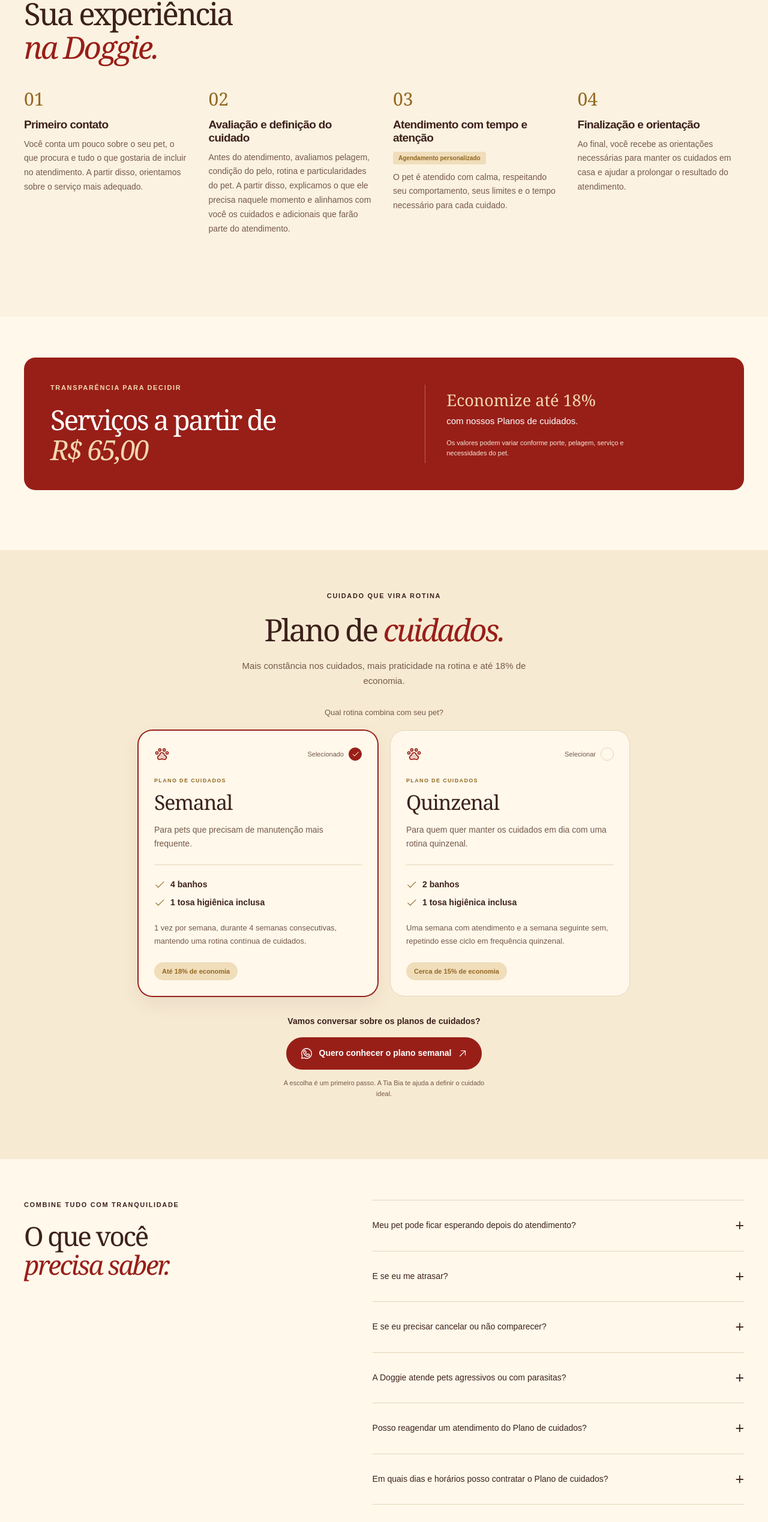
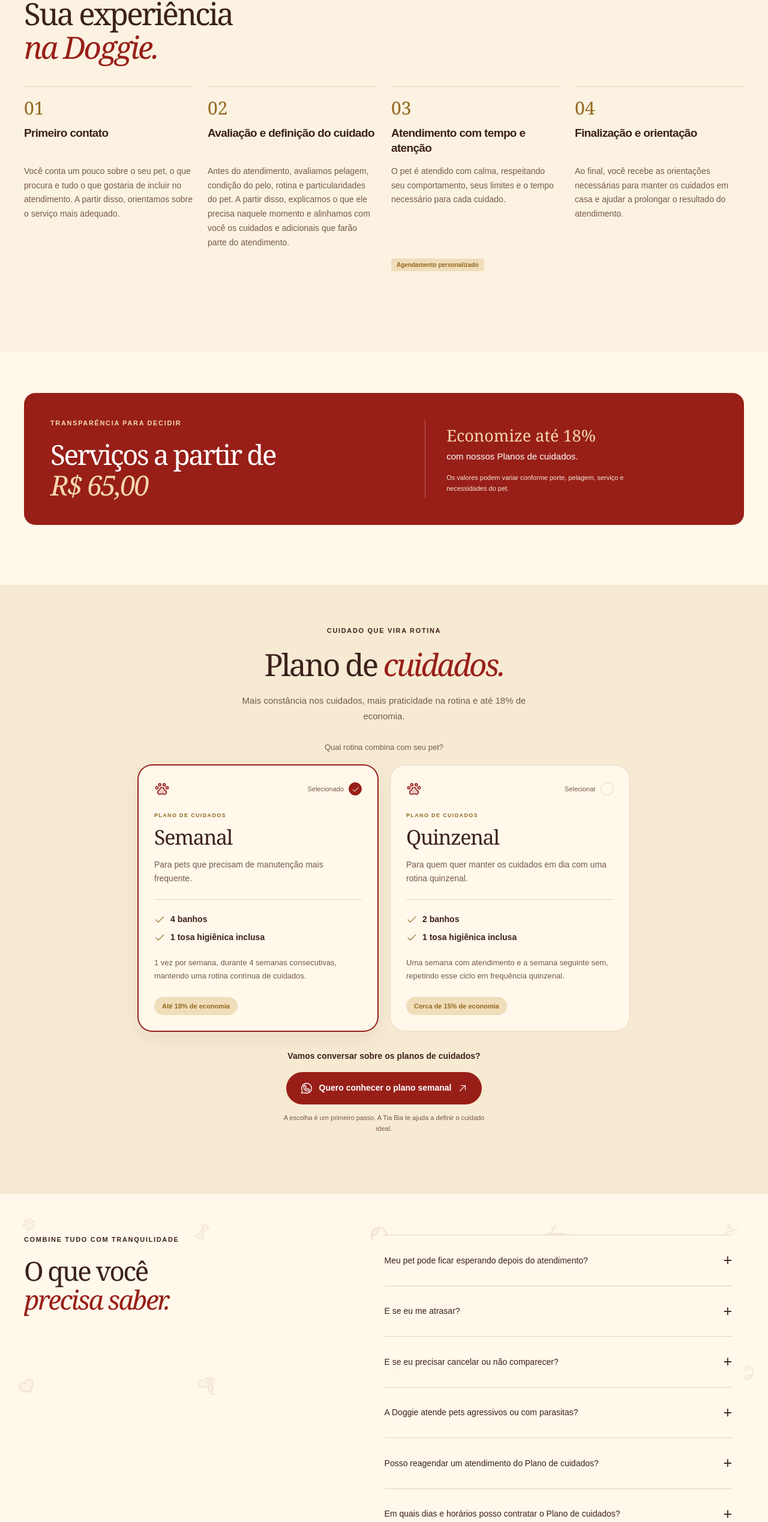
Before and after one commit to barcelos-lucas/doggie-lp, a React (Vite) app: page / in a window 1280 px wide. Shown: the part 5363-7900 px from the top of the page at 60% size. Built offline with nearby package versions, Linux system fonts and the light colour scheme.

Commit message:
feat: align experience steps and animate FAQ pet details

```diff
--- a/src/App.jsx
+++ b/src/App.jsx
@@ -23,6 +23,21 @@
   { label: 'Orientação para a rotina', icon: Check },
 ];
 
+function FaqDoodles() {
+  const icons = [PawPrint, Bone, TennisBall, Bathtub, Scissors, Heart, HairDryer];
+  return <div className="faq-doodles" aria-hidden="true">
+    {Array.from({ length: 20 }, (_, index) => {
+      const Icon = icons[index % icons.length];
+      return <span key={index} className="faq-doodle" style={{
+        left: `${3 + (index % 5) * 23}%`,
+        top: `${4 + Math.floor(index / 5) * 28}%`,
+        '--pet-rotation': `${(index % 5) * 12 - 24}deg`,
+        animationDelay: `${-index * 1.7}s`,
+        animationDuration: `${14 + index % 7}s`,
+      }}><Icon size={24 + index % 4 * 5} weight="duotone" /></span>;
+    })}
+  </div>;
+}
 function CareRibbon() {
   const renderItems = (hidden = false) => careHighlights.map(({ label, icon: Icon }) => <span className="care-ribbon-item" key={`${hidden ? 'hidden-' : ''}${label}`} aria-hidden={hidden}>
     <Icon size={20} weight="duotone" aria-hidden="true" /><strong>{label}</strong>
@@ -279,13 +294,13 @@
 
       <section id="sobre" className="section about-section"><div className="container about-grid" data-reveal><div className="about-visual"><img src="/images/tia-bia-profile.webp" width="1200" height="1200" alt="Tia Bia, groomer da Doggie Estética Animal" loading="lazy" /><span className="image-caption">Tia Bia · @tiabiatosadora</span></div><div className="about-copy"><p className="eyebrow">A PESSOA POR TRÁS DO CUIDADO</p><h2>Conheça <em>a Tia Bia.</em></h2><p>Com mais de 10 anos de experiência em estética animal, a Tia Bia une prática, conhecimento técnico e atualização constante para tomar decisões adequadas para cada pet.</p><p>Na Doggie, cada atendimento considera características da pelagem, comportamento, rotina e necessidades individuais, buscando sempre o melhor resultado com segurança e qualidade.</p><h3 className="specialties-title">Especializada em:</h3><ul className="specialties">{specialties.map((item) => <li key={item}><Check {...iconProps} />{item}</li>)}</ul><a className="text-link bia-instagram" href={business.biaInstagram} target="_blank" rel="noopener noreferrer"><InstagramLogo size={20} aria-hidden="true" />Tia Bia · @tiabiatosadora<ArrowUpRight size={18} aria-hidden="true" /></a></div></div></section>
 
-      <section id="experiencia" className="section experience-section"><div className="container" data-reveal><p className="eyebrow">DO PRIMEIRO OI À FINALIZAÇÃO</p><h2>Sua experiência<br /><em>na Doggie.</em></h2><div className="steps">{experienceSteps.map((step) => <article key={step.number}><span className="step-number">{step.number}</span><h3>{step.title}</h3>{step.badge && <span className="step-badge">{step.badge}</span>}<p>{step.description}</p></article>)}</div></div></section>
+      <section id="experiencia" className="section experience-section"><div className="container" data-reveal><p className="eyebrow">DO PRIMEIRO OI À FINALIZAÇÃO</p><h2>Sua experiência<br /><em>na Doggie.</em></h2><div className="steps">{experienceSteps.map((step) => <article key={step.number}><span className="step-number">{step.number}</span><h3>{step.title}</h3><p>{step.description}</p>{step.badge && <span className="step-badge">{step.badge}</span>}</article>)}</div></div></section>
 
       <section className="section price-section"><div className="container price-card" data-reveal><div><p className="eyebrow">TRANSPARÊNCIA PARA DECIDIR</p><h2>Serviços a partir de<br /><em>R$ 65,00</em></h2></div><div className="price-side"><strong>Economize até 18%</strong><p>com nossos Planos de cuidados.</p><small>Os valores podem variar conforme porte, pelagem, serviço e necessidades do pet.</small></div></div></section>
 
       <PlansSection />
 
-      <section id="duvidas" className="section faq-section"><div className="container faq-grid" data-reveal><div><p className="eyebrow">COMBINE TUDO COM TRANQUILIDADE</p><h2>O que você<br /><em>precisa saber.</em></h2></div><div className="faqs">{faqs.map((faq) => <details key={faq.question}><summary>{faq.question}<span className="faq-symbol" aria-hidden="true">+</span></summary><p>{faq.answer}</p></details>)}</div></div></section>
+      <section id="duvidas" className="section faq-section"><FaqDoodles /><div className="container faq-grid" data-reveal><div><p className="eyebrow">COMBINE TUDO COM TRANQUILIDADE</p><h2>O que você<br /><em>precisa saber.</em></h2></div><div className="faqs">{faqs.map((faq) => <details key={faq.question}><summary>{faq.question}<span className="faq-symbol" aria-hidden="true">+</span></summary><p>{faq.answer}</p></details>)}</div></div></section>
 
       <section id="localizacao" className="section location-section"><div className="container location-grid location-single" data-reveal><div className="location-copy"><div className="location-heading"><p className="eyebrow"><MapPin size={15} weight="duotone" aria-hidden="true" /> PERTINHO DE VOCÊ</p><h2>Onde <em>estamos.</em></h2></div><div className="location-details"><div className="location-address-block"><span className="location-pin"><MapPin size={24} weight="duotone" aria-hidden="true" /></span><div><span className="location-label">Endereço</span><strong>R. Heitor de Souza, 190</strong><p>Demarchi · São Bernardo do Campo, SP</p></div></div><p className="location-note"><Clock size={18} weight="duotone" aria-hidden="true" /> Atendimento com horário agendado</p><div className="location-directions"><a className="button outline" href={mapsUrl} target="_blank" rel="noopener noreferrer"><MapPin {...iconProps} /> Abrir no Google Maps <ArrowUpRight size={18} aria-hidden="true" /></a><a className="button outline" href={business.wazeUrl} target="_blank" rel="noopener noreferrer"><MapPin {...iconProps} /> Abrir no Waze <ArrowUpRight size={18} aria-hidden="true" /></a></div></div></div></div></section>
 
--- a/src/styles.css
+++ b/src/styles.css
@@ -368,3 +368,22 @@
 .whatsapp:focus-visible .whatsapp-mark-logo,.whatsapp:active .whatsapp-mark-logo{opacity:0}
 .whatsapp:focus-visible .whatsapp-mark-paw,.whatsapp:active .whatsapp-mark-paw{opacity:1;transform:none}
 @media(prefers-reduced-motion:reduce){.button.whatsapp,.whatsapp-mark>svg{transition:none}.button.whatsapp:hover,.button.whatsapp:active{transform:none}}
+
+/* Shared rows align each stage without imposing a fixed text height. */
+.experience-section .steps{gap:24px}
+.experience-section .steps>article{display:grid;grid-template-rows:auto auto 1fr auto;gap:14px;padding:20px 0 0;border-top:1px solid var(--line);align-content:start}
+.experience-section .steps .step-number{position:static;margin:0;line-height:1;font-size:30px}
+.experience-section .steps h3{margin:0;line-height:1.35}
+.experience-section .steps p{margin:0;max-width:none;line-height:1.7}
+.experience-section .step-badge{justify-self:start;align-self:end;margin:0}
+@media(min-width:640px){.experience-section .steps>article{grid-row:span 4;grid-template-rows:subgrid;row-gap:14px}}
+.faq-section{position:relative;isolation:isolate;overflow:hidden}
+.faq-section>.faq-grid{position:relative;z-index:1}
+.faq-doodles{position:absolute;inset:0;pointer-events:none;z-index:0}
+.faq-doodle{position:absolute;color:var(--gold-ink);opacity:.12;transform:rotate(var(--pet-rotation));animation:faq-pet-drift 16s ease-in-out infinite}
+.faq-doodle:nth-child(3n){color:var(--primary)}
+@keyframes faq-pet-drift{0%,100%{translate:0 0;rotate:0deg}30%{translate:16px -19px;rotate:8deg}65%{translate:-12px 14px;rotate:-6deg}}
+:root[data-theme="dark"] .faq-doodle{opacity:.15}
+.faq-section .faqs{background:color-mix(in srgb,var(--paper) 92%,transparent);border-radius:16px;padding-inline:20px}
+@media(max-width:639px){.faq-doodle{opacity:.09}.faq-doodle svg{width:24px;height:24px}.faq-section .faqs{padding-inline:12px}}
+@media(prefers-reduced-motion:reduce){.faq-doodle{animation:none}}
```
